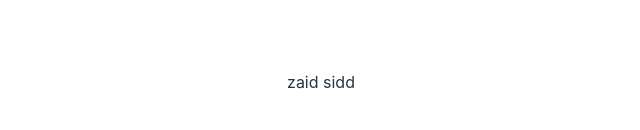
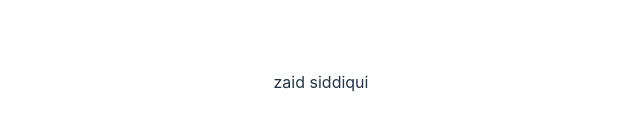
Before and after one commit to zaidtech786/github-tutorial, a React (Vite) app: page / in a window 1280 px wide. Shown: the part 318-448 px from the top of the page, without its empty margins (319-959 px from the left). Built offline with nearby package versions, Linux system fonts and the light colour scheme.

Commit message:
name changed

```diff
--- a/src/App.jsx
+++ b/src/App.jsx
@@ -6,7 +6,7 @@ import './App.css'
 function App() {
   return (
     <>
-       <div>zaid sidd</div>
+       <div>zaid siddiqui</div>
     </>
   )
 }
```
